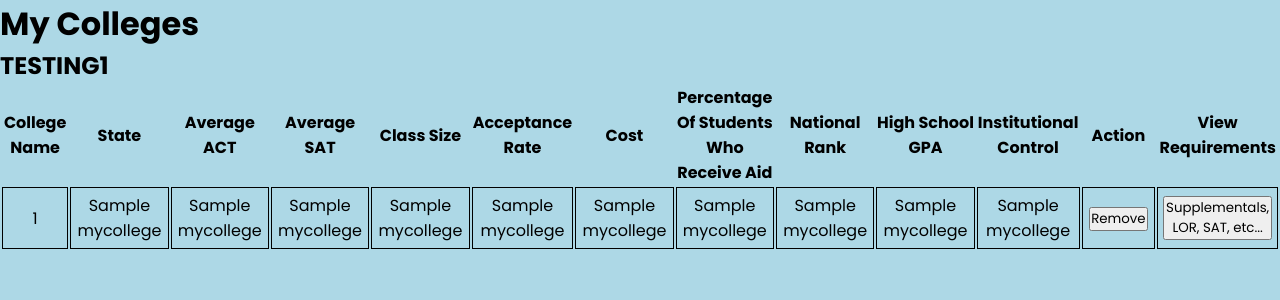
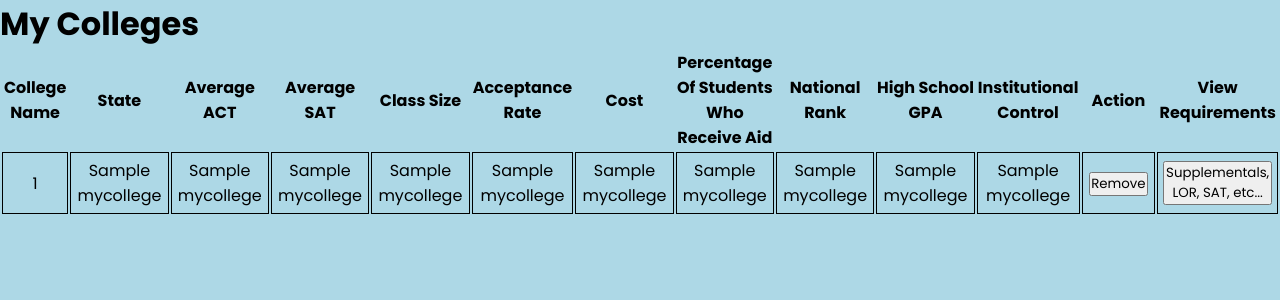
Before and after one commit to DivyShah459/College-Connect, a Flask app: page /mycolleges in a window 1280 px wide. Shown: the top 300 px of the page. Run offline with Flask 3, Linux system fonts and the light colour scheme; a database or web service that is not in the repository returns one stand-in record (values such as "Sample title"); some libraries are stand-ins or nearby versions.

Commit message:
Update mycolleges.html

```diff
--- a/templates/mycolleges.html
+++ b/templates/mycolleges.html
@@ -6,7 +6,6 @@
 </head>
 <body>
     <h1>My Colleges</h1>
-    <h2>TESTING1</h2>
 <table>
 
 
```
